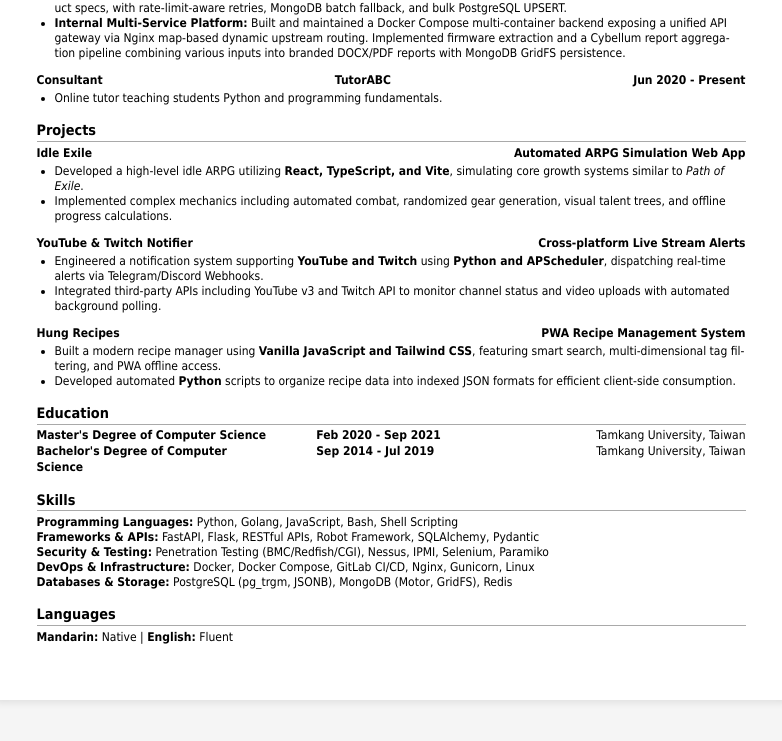
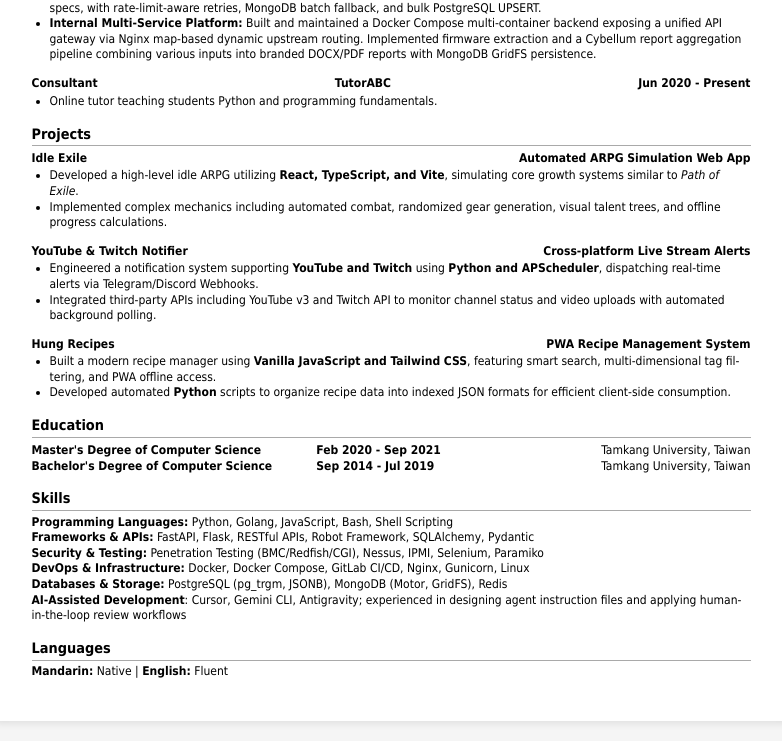
Before and after one commit to Hung-Liang/Hung-Liang.github.io, a plain HTML site: page index.html in a window 1280 px wide. Shown: the part 520-1261 px from the top of the page, without its empty margins (249-1031 px from the left). Before the commit the page ends 1240 px from the top, so only its background shows below. Drawn offline with Linux system fonts and the light colour scheme.

Commit message:
update 260524

```diff
--- a/index.html
+++ b/index.html
@@ -168,7 +168,7 @@
       background-color: white;
       width: 793px;
       max-width: 100%;
-      padding: 55px 42px;
+      padding: 41px 37px;
       box-shadow: 0 2px 8px rgba(0, 0, 0, 0.1);
       box-sizing: border-box;
     }
@@ -186,15 +186,15 @@
     }
 
     p, li {
-      line-height: 1.25;
+      line-height: 1.30;
     }
 
     h2, h3 {
-      line-height: 1.44;
+      line-height: 1.50;
     }
 
     dl {
-      line-height: 1.30;
+      line-height: 1.35;
     }
 
     h2 {
@@ -213,7 +213,7 @@
         max-width: none;
         box-shadow: none;
         margin: 0;
-        padding: 55px 42px;
+        padding: 41px 37px;
       }
 
       @page {
@@ -303,6 +303,7 @@
 <p><strong>Security &amp; Testing:</strong> Penetration Testing (BMC/Redfish/CGI), Nessus, IPMI, Selenium, Paramiko</p>
 <p><strong>DevOps &amp; Infrastructure:</strong> Docker, Docker Compose, GitLab CI/CD, Nginx, Gunicorn, Linux</p>
 <p><strong>Databases &amp; Storage:</strong> PostgreSQL (pg_trgm, JSONB), MongoDB (Motor, GridFS), Redis</p>
+<p><strong>AI-Assisted Development</strong>: Cursor, Gemini CLI, Antigravity; experienced in designing agent instruction files and applying human-in-the-loop review workflows</p>
 <h2>Languages</h2>
 <p><strong>Mandarin:</strong> Native | <strong>English:</strong> Fluent</p>
 
```
